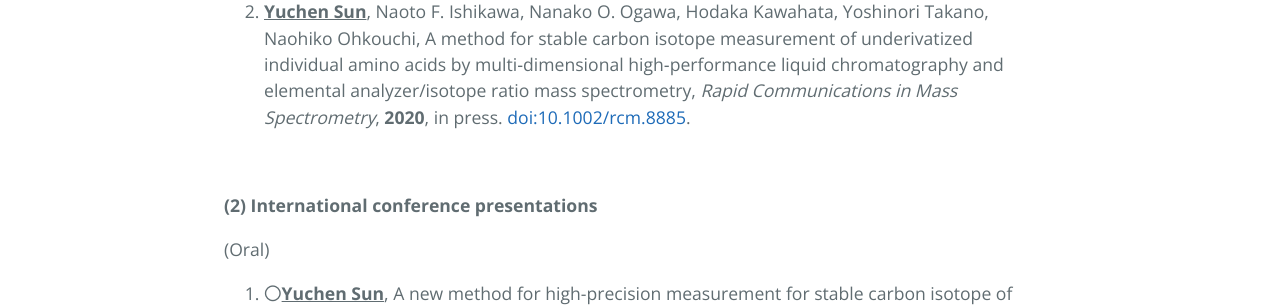
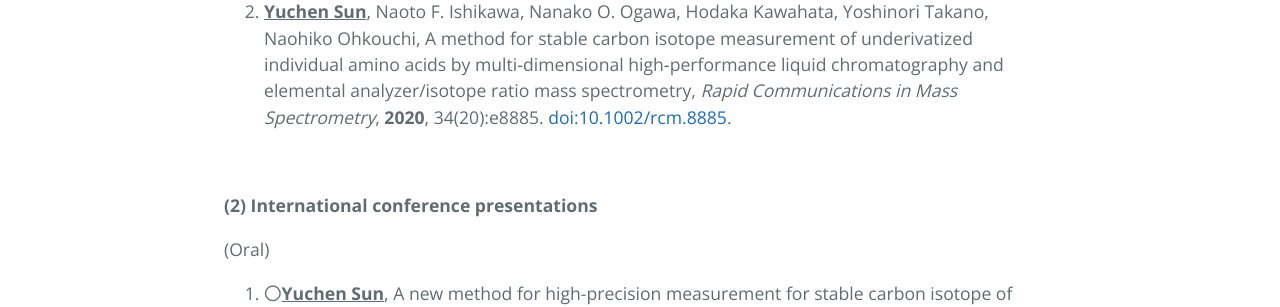
Before and after one commit to sonyuushin/sonyuushin.github.io, a Jekyll site: the page built from achievements.md, in a window 1280 px wide. Shown: the part 490-797 px from the top of the page. Built offline with Jekyll 4.4.1, drawn with Linux system fonts in a browser that asks for light colours.

Commit message:
Update achievements.md

```diff
--- a/achievements.md
+++ b/achievements.md
@@ -13,7 +13,7 @@ order: 5
 
 1. <b><u>Yuchen Sun</u></b>, Chikako Fujimoto, Hiroyuki Kagi, Pressure-induced esterification reaction between phosphoric acid and methanol, <i>Chemistry Letters</i>, <b>2020</b>, 49(8), 885-887. <a href="https://www.journal.csj.jp/doi/10.1246/cl.200289">doi:10.1246/cl.200289</a>.
 
-2. <b><u>Yuchen Sun</u></b>, Naoto F. Ishikawa, Nanako O. Ogawa, Hodaka Kawahata, Yoshinori Takano, Naohiko Ohkouchi, A method for stable carbon isotope measurement of underivatized individual amino acids by multi‐dimensional high‐performance liquid chromatography and elemental analyzer/isotope ratio mass spectrometry, <i>Rapid Communications in Mass Spectrometry</i>, <b>2020</b>, in press. <a href="https://onlinelibrary.wiley.com/doi/abs/10.1002/rcm.8885">doi:10.1002/rcm.8885</a>.
+2. <b><u>Yuchen Sun</u></b>, Naoto F. Ishikawa, Nanako O. Ogawa, Hodaka Kawahata, Yoshinori Takano, Naohiko Ohkouchi, A method for stable carbon isotope measurement of underivatized individual amino acids by multi‐dimensional high‐performance liquid chromatography and elemental analyzer/isotope ratio mass spectrometry, <i>Rapid Communications in Mass Spectrometry</i>, <b>2020</b>, 34(20):e8885. <a href="https://onlinelibrary.wiley.com/doi/abs/10.1002/rcm.8885">doi:10.1002/rcm.8885</a>.
 
 <br>
 
```
